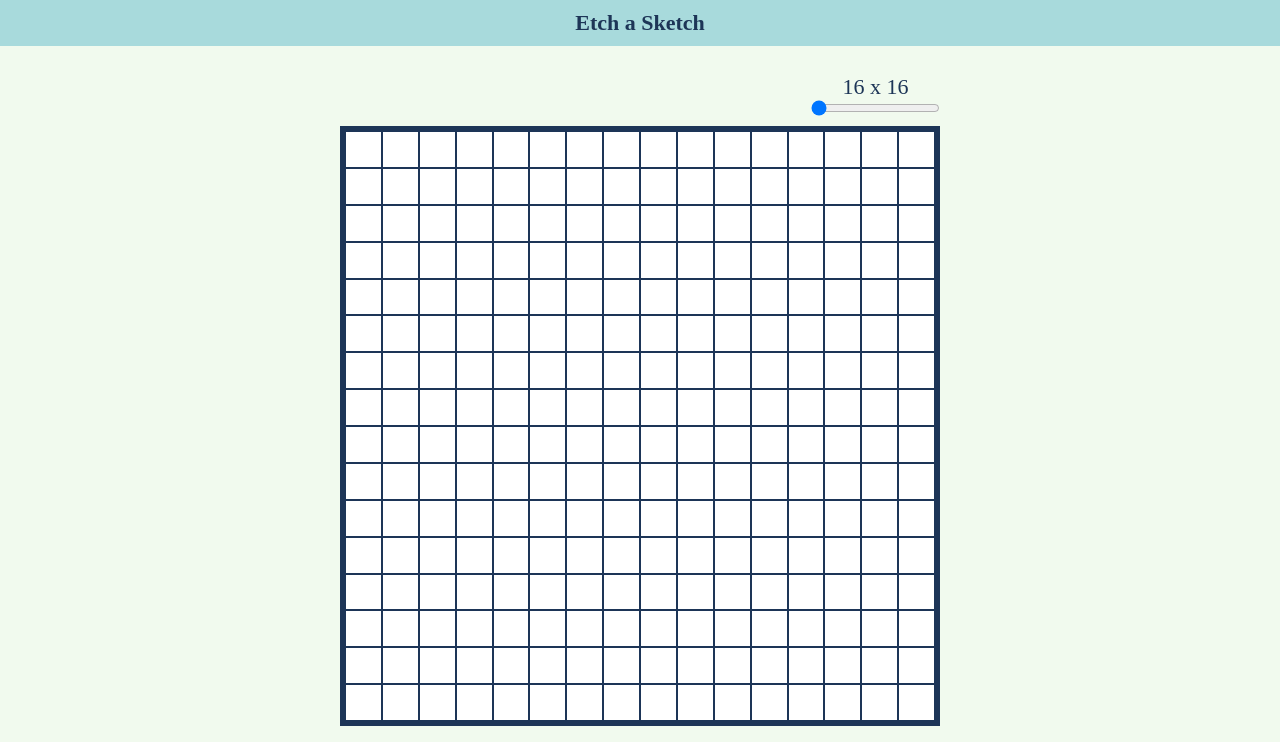
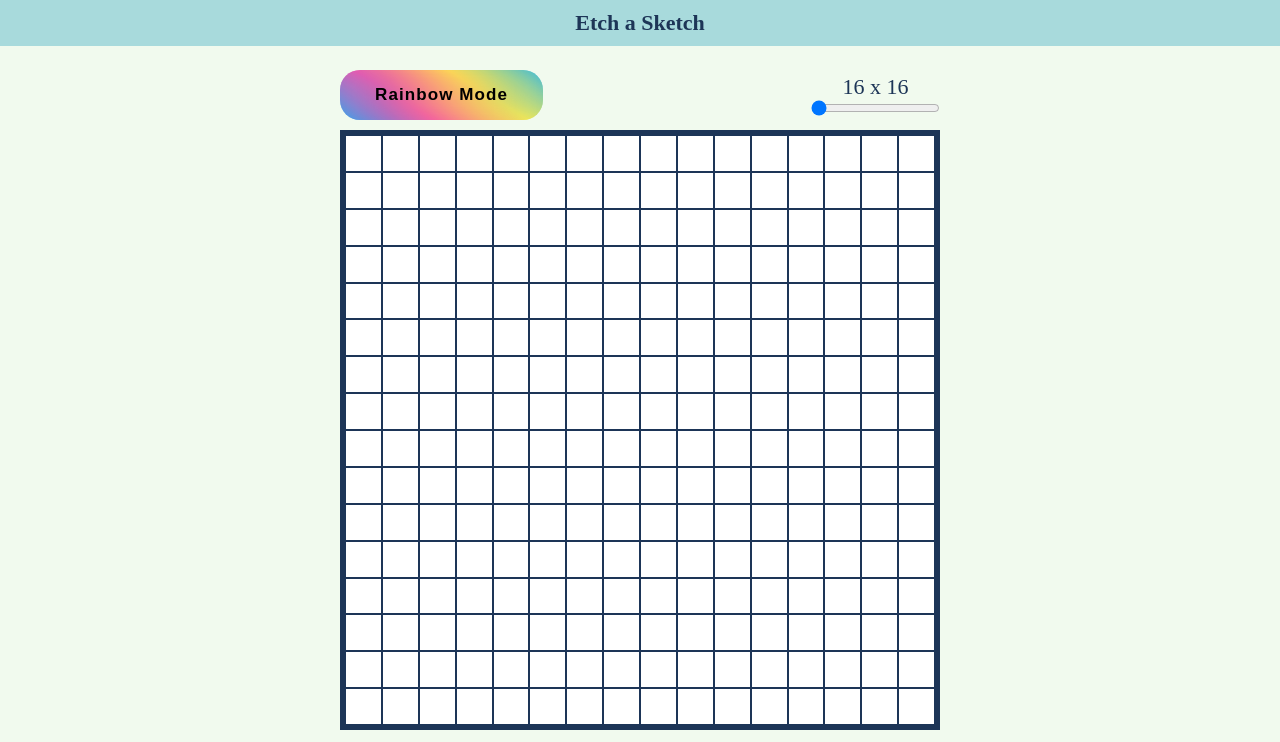
Before and after one commit to HuiHarrison/Odin-Etch-a-Sketch, a plain HTML site: page index.html in a window 1280 px wide. Shown: the top 742 px of the page. Drawn offline with Linux system fonts and the light colour scheme.

Commit message:
Add Rainbow Button to GUI

```diff
--- a/index.html
+++ b/index.html
@@ -17,14 +17,15 @@
     <div class="content">
         <div class="container">
             <div class="navbar">
+                <button id="rainbowBtn" type="button">
+                    <span>Rainbow Mode</span>
+                </button>
                 <div class="range-bar">
                     <p id="gridSize">16 x 16</p>
                     <input type="range" value="16" min="16" max="100">
                 </div>
             </div>
-            <div class="grid">
-
-            </div>
+            <div class="grid"></div>
         </div>
     </div>
 
--- a/javascripts.js
+++ b/javascripts.js
@@ -1,6 +1,7 @@
 const grid = document.querySelector(".grid");
 const gridInput = document.querySelector(".range-bar input");
 const gridSize = document.querySelector("#gridSize");
+const rainbowBtn = document.querySelector("#rainbowBtn");
 
 gridInput.addEventListener("input", createGrid);
 
--- a/style.css
+++ b/style.css
@@ -44,7 +44,37 @@ h1 {
 
 .navbar {
     display: flex;
-    justify-content: flex-end;
+    justify-content: space-between;
+    align-items: center;
+}
+
+#rainbowBtn {
+    border: none;
+    border-radius: 20px;
+    background: linear-gradient(32deg,#03a9f4,#f441a5,#ffeb3b,#03a9f4);
+    transition: all 1.5s ease;
+    font-family: 'Ropa Sans', sans-serif;
+    font-weight: bold;
+    letter-spacing: 0.05rem;
+    padding: 0;
+}
+
+#rainbowBtn span {
+display: inline-block;
+padding: 15px 35px;
+font-size: 17px;
+border-radius: 20px;
+background: #ffffff10;
+backdrop-filter: blur(20px);
+transition: 0.4s ease-in-out;
+transition-property: color;
+height: 100%;
+width: 100%;
+}
+
+#rainbowBtn span:hover {
+    backdrop-filter: blur(0px);
+    color: #ffffff;
 }
 
 .range-bar {
```
